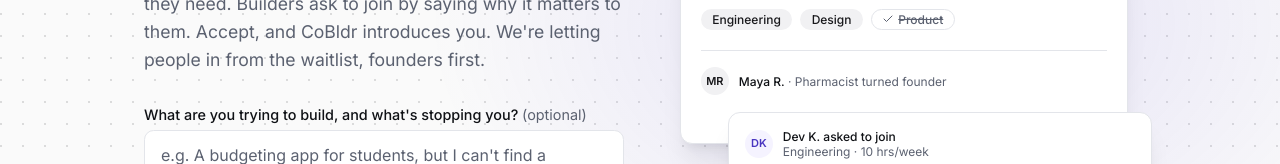
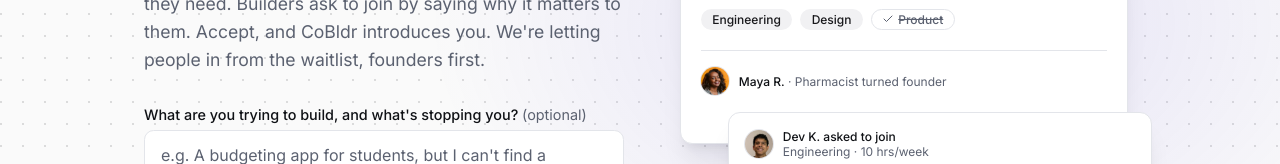
Before and after one commit to chrisenussbaum/cobldr, a plain HTML site: page index.html in a window 1280 px wide. Shown: the part 420-584 px from the top of the page. Drawn offline with Linux system fonts and the light colour scheme.

Commit message:
Waitlist: Unsplash portraits for the sample people (same as the app) (#2)
Maya R. and Dev K. in the preview get the same Unsplash photos as
app.cobldr.com instead of initials (initials stay as a fallback). Photographers
credited in people/CREDITS.md. The waitlist form and script are unchanged.


Claude-Session: https://claude.ai/code/session_0121UNBXBNhTuHUiUmAntRdY

Co-authored-by: Claude <noreply@anthropic.com>

```diff
--- a/index.html
+++ b/index.html
@@ -191,7 +191,9 @@
     .who { display: flex; align-items: center; gap: 0.625rem; margin-top: 1.25rem; padding-top: 1rem; border-top: 1px solid var(--border); font-size: 0.75rem; color: var(--muted); }
     .who b, .ask b { color: var(--text); font-weight: 500; }
     .avatar { display: grid; place-items: center; flex-shrink: 0; width: 1.75rem; height: 1.75rem; border-radius: 999px; background: var(--chip); color: var(--chip-text); font-size: 0.6875rem; font-weight: 600; }
-    .avatar.tint { background: var(--tint); color: var(--tint-text); }
+    /* Sample people's photos (Unsplash, see people/CREDITS.md); the initials underneath show if a photo doesn't load. */
+    .avatar { position: relative; overflow: hidden; box-shadow: 0 0 0 1px var(--border); }
+    .avatar img { position: absolute; inset: 0; width: 100%; height: 100%; object-fit: cover; }
     .ask { position: relative; z-index: 1; margin: -2rem 0 0 1.25rem; padding: 1rem; }
     .ask .who { margin: 0 0 0.5rem; padding: 0; border: 0; line-height: 1.25; }
     .ask .who div { display: grid; }
@@ -375,10 +377,10 @@
               <span class="pill">Design</span>
               <span class="pill done"><svg viewBox="0 0 24 24" fill="none" stroke="currentColor" stroke-width="2" stroke-linecap="round" stroke-linejoin="round" aria-hidden="true"><path d="M20 6 9 17l-5-5"/></svg> Product</span>
             </div>
-            <div class="who"><span class="avatar">MR</span><span><b>Maya R.</b> · Pharmacist turned founder</span></div>
+            <div class="who"><span class="avatar">MR<img src="/people/maya.jpg" alt="" width="28" height="28" loading="lazy" decoding="async"></span><span><b>Maya R.</b> · Pharmacist turned founder</span></div>
           </div>
           <div class="card ask">
-            <div class="who"><span class="avatar tint">DK</span><div><b>Dev K. asked to join</b><span>Engineering · 10 hrs/week</span></div></div>
+            <div class="who"><span class="avatar">DK<img src="/people/dev.jpg" alt="" width="28" height="28" loading="lazy" decoding="async"></span><div><b>Dev K. asked to join</b><span>Engineering · 10 hrs/week</span></div></div>
             <p>&ldquo;My mom ran a pharmacy for 20 years. I watched her do this every night after closing.&rdquo;</p>
           </div>
           <div class="card intro"><span class="ic"><svg viewBox="0 0 24 24" fill="none" stroke="currentColor" stroke-width="2" stroke-linecap="round" stroke-linejoin="round" aria-hidden="true"><path d="M22 13V6a2 2 0 0 0-2-2H4a2 2 0 0 0-2 2v12c0 1.1.9 2 2 2h8"/><path d="m22 7-8.97 5.7a1.94 1.94 0 0 1-2.06 0L2 7"/><path d="m16 19 2 2 4-4"/></svg></span>Accepted <svg class="arrow" viewBox="0 0 24 24" fill="none" stroke="currentColor" stroke-width="2" stroke-linecap="round" stroke-linejoin="round" aria-hidden="true"><path d="M5 12h14"/><path d="m12 5 7 7-7 7"/></svg> intro sent</div>
```
Also changed, not shown: people/dev.jpg (added), people/maya.jpg (added), 1 other file.
